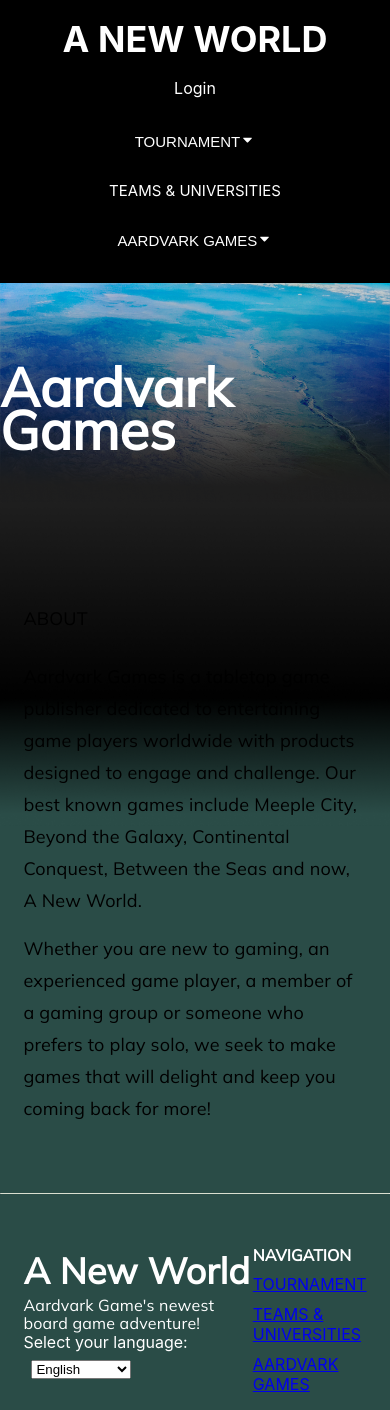
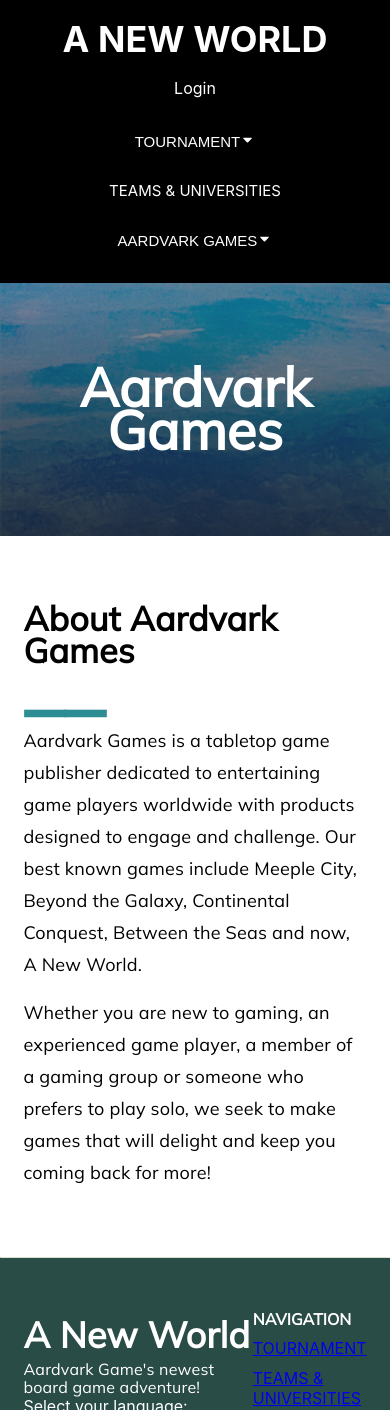
Before and after one commit to ISTE-500-501-TeamWatchHill/frontend, a React (Create React App) app: page /aardvarkgames in a window 390 px wide. Shown: the top 1410 px of the page. Built offline with nearby package versions, Linux system fonts and the light colour scheme.

Commit message:
about aardvark hifi and responsive css

```diff
--- a/src/pages/aardvarkgames/aardvarkgames/aardvarkgames.js
+++ b/src/pages/aardvarkgames/aardvarkgames/aardvarkgames.js
@@ -1,6 +1,6 @@
 import React from 'react';
 import globalStyles from '../../pages.module.css';
-// import styles from './aardvarkgames.module.css';
+import styles from './aardvarkgames.module.css';
 import "@fontsource/mulish";
 
 import Header from '../../../components/header/header';
@@ -10,20 +10,19 @@ const AardvarkGames = () => {
 
 return (
       <>
-        <div className={globalStyles.background}>
-          <Header
-            name="Aardvark Games"
-          />
+        <div className={`${globalStyles.h1_title_section} ${styles.background}`}>
+            <h1 className={globalStyles.h1_title}>Aardvark Games</h1>
+        </div>
 
-          <div className={`${globalStyles.body_margin} ${globalStyles.margin8_top}`}>
-            <h3 className={`${globalStyles.text} ${globalStyles.sub_header_spacer}`}>ABOUT</h3>
+        <div className={`${globalStyles.body_margin} ${globalStyles.margin8_top_bottom}`}>
+        <h3 className={`${globalStyles.headline_text}`}>About Aardvark Games</h3>
 
-            <p className={`${globalStyles.text} ${globalStyles.wide_p} ${globalStyles.sub_text_spacer}`}>Aardvark Games is a tabletop game publisher dedicated to entertaining game players worldwide with products designed to engage and challenge. Our best known games include Meeple City, Beyond the Galaxy, Continental Conquest, Between the Seas and now, A New World.</p>
+          <p className={`${globalStyles.green_bar} ${globalStyles.sub_header_spacer}`}>__</p>
 
-            <p className={`${globalStyles.text} ${globalStyles.wide_p}`}>Whether you are new to gaming, an experienced game player, a member of a gaming group or someone who prefers to play solo, we seek to make games that will delight and keep you coming back for more!</p>
-          </div>
+          <p className={`${globalStyles.text} ${globalStyles.wide_p} ${globalStyles.sub_text_spacer}`}>Aardvark Games is a tabletop game publisher dedicated to entertaining game players worldwide with products designed to engage and challenge. Our best known games include Meeple City, Beyond the Galaxy, Continental Conquest, Between the Seas and now, A New World.</p>
+
+          <p className={`${globalStyles.text} ${globalStyles.wide_p}`}>Whether you are new to gaming, an experienced game player, a member of a gaming group or someone who prefers to play solo, we seek to make games that will delight and keep you coming back for more!</p>
         </div>
-        <div className={globalStyles.green_block}></div>
       </>
   )
 };
--- a/src/pages/aardvarkgames/aardvarkgames/aardvarkgames.module.css
+++ b/src/pages/aardvarkgames/aardvarkgames/aardvarkgames.module.css
@@ -1,57 +1,3 @@
-/* * {
-    font-family: 'Mulish';
-} */
-
-/* .title-section {
-    margin: 0;
-    padding: 0;
-    background-color: #B4B4B4;
-} */
-
-/* .aardvarkgames-title {
-    position: absolute;
-    width: 75%;
-    height:8rem;
-    top: 35%;
-    left: 11%;
-
-
-    font-style: normal;
-    font-weight:bold;
-    font-size: 8rem;
-    line-height: 147.69%;
-
-    display: flex;
-    align-items: center;
-
-    color: #616161;
-} */
-
-/* .about {
-    position: absolute;
-    width: 8%;
-    height: 8rem;
-    top: 75%;
-    left: 11%;
-
-    font-style: normal;
-    font-weight: lighter;
-    font-size: 2rem;
-    line-height: 147.69%;
-
-    display: flex;
-    align-items: center;
-    text-transform: uppercase;
-
-    color: #000000;
-} */
-
-/* .info {
-    display: flex;
-    flex-direction: column;
-    align-items: flex-start;
-    position: absolute;
-    width: 55%;
-    top: 95%;
-    left: 11%;
-} */
+.background {
+    background-image: url("../../../assets/images/aardvarkAboutBackground.png");
+}
--- a/src/pages/home/home.js
+++ b/src/pages/home/home.js
@@ -86,12 +86,10 @@ const Home = () => {
                             <img className={styles.uni_img} src={ritImage} alt='Rochester Institute of Technology Logo'/>
                             <p className={globalStyles.small_text}>Rochester Institute of Technology</p>
                         </div>
-
-
-                </div>
                     </div>
                 </div>
                 <div className={globalStyles.green_block}></div>
+            </div>
         </>
     )
 };
--- a/src/pages/pages.module.css
+++ b/src/pages/pages.module.css
@@ -40,6 +40,7 @@
     font-size: 128px;
     color: white;
     line-height: .8em;
+    text-align: center;
 }
 
 
```
Also changed, not shown: src/assets/images/aardvarkAboutBackground.png (added). Lines whose indentation alone changed are shown as unchanged.
